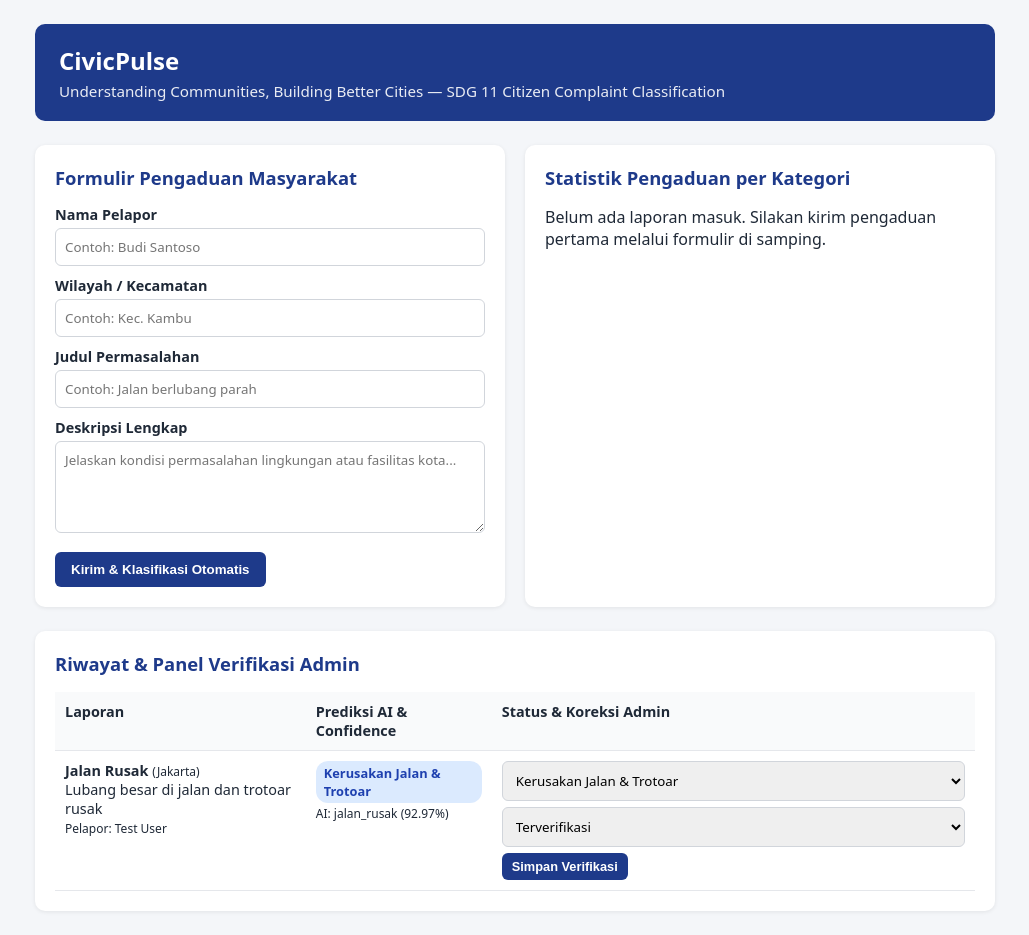
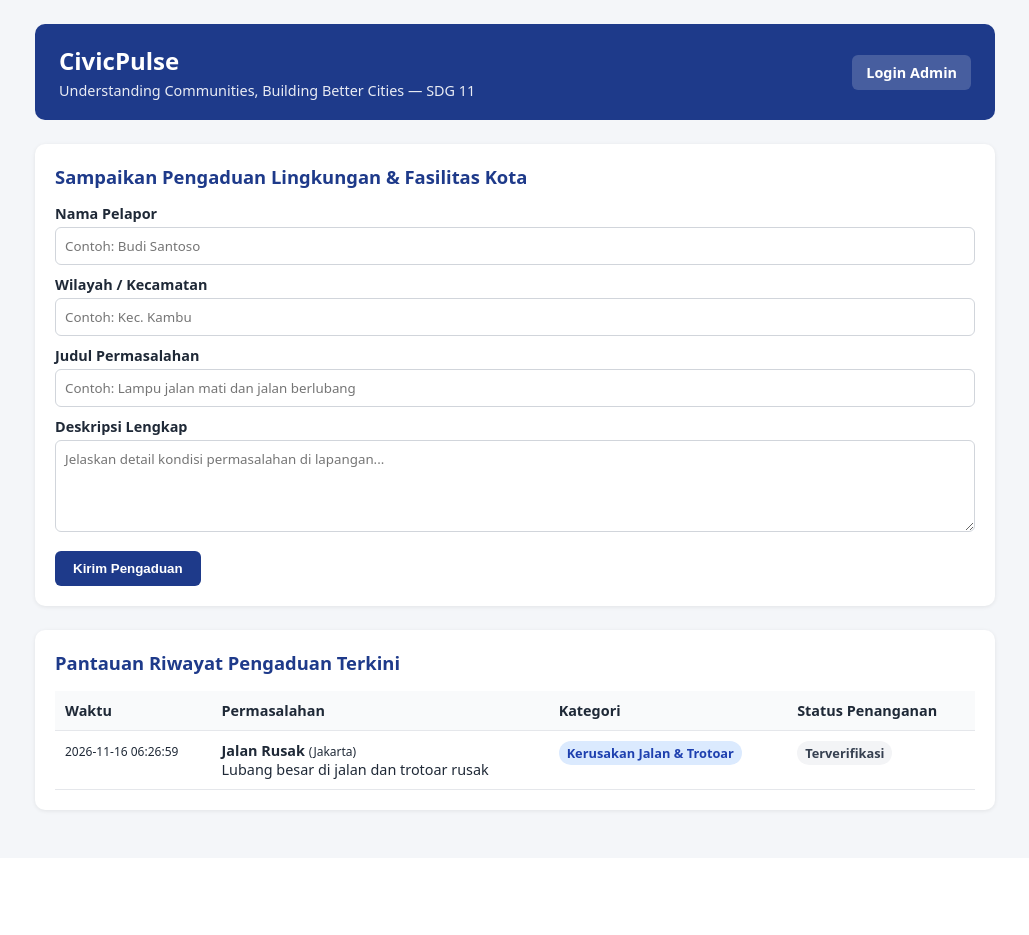
Before and after one commit to aghy07/CivicPulseApp, a Flask app: page / in a window 1280 px wide. Shown: the whole page, without its empty margins (125-1154 px from the left). After the commit the page ends 814 px from the top, so only its background shows below. Run offline with Flask 3, Linux system fonts and the light colour scheme; data comes from the database, SQL or seed files in the repository; parts of the project's set-up code (start-up, migrations or seed data) failed here and were passed over.

Commit message:
Update Struktur Web

```diff
--- a/Templates/index.html
+++ b/Templates/index.html
@@ -3,48 +3,57 @@
 <head>
     <meta charset="UTF-8">
     <meta name="viewport" content="width=device-width, initial-scale=1.0">
-    <title>CivicPulse — Klasifikasi Pengaduan Masyarakat</title>
+    <title>CivicPulse — Pengaduan Masyarakat Perkotaan</title>
     <style>
         body { font-family: system-ui, -apple-system, sans-serif; background: #f4f6f9; color: #1f2937; margin: 0; padding: 24px; }
         .container { max-width: 960px; margin: 0 auto; }
-        header { background: #1e3a8a; color: #fff; padding: 20px 24px; border-radius: 10px; margin-bottom: 24px; }
+        header { background: #1e3a8a; color: #fff; padding: 20px 24px; border-radius: 10px; margin-bottom: 24px; display: flex; justify-content: space-between; align-items: center; flex-wrap: wrap; gap: 12px; }
         header h1 { margin: 0 0 4px; font-size: 1.5rem; }
-        header p { margin: 0; opacity: 0.9; font-size: 0.95rem; }
-        .grid { display: grid; grid-template-columns: 1fr 1fr; gap: 20px; margin-bottom: 24px; }
-        .card { background: #fff; padding: 20px; border-radius: 10px; box-shadow: 0 1px 4px rgba(0,0,0,0.08); }
+        header p { margin: 0; opacity: 0.9; font-size: 0.9rem; }
+        .nav-btn { background: rgba(255,255,255,0.18); color: #fff; text-decoration: none; padding: 8px 14px; border-radius: 6px; font-size: 0.9rem; font-weight: 600; }
+        .nav-btn:hover { background: rgba(255,255,255,0.28); }
+        .card { background: #fff; padding: 20px; border-radius: 10px; box-shadow: 0 1px 4px rgba(0,0,0,0.08); margin-bottom: 24px; }
         h2 { margin-top: 0; font-size: 1.15rem; color: #1e3a8a; }
         label { display: block; font-weight: 600; margin: 10px 0 4px; font-size: 0.9rem; }
-        input, textarea, select { width: 100%; padding: 9px; border: 1px solid #d1d5db; border-radius: 6px; box-sizing: border-box; font-family: inherit; }
-        button { background: #1e3a8a; color: #fff; border: none; padding: 10px 16px; border-radius: 6px; cursor: pointer; font-weight: 600; margin-top: 14px; }
+        input, textarea { width: 100%; padding: 9px; border: 1px solid #d1d5db; border-radius: 6px; box-sizing: border-box; font-family: inherit; }
+        button { background: #1e3a8a; color: #fff; border: none; padding: 10px 18px; border-radius: 6px; cursor: pointer; font-weight: 600; margin-top: 14px; }
         button:hover { background: #1d4ed8; }
         .alert { background: #ecfdf5; border-left: 4px solid #10b981; padding: 14px; border-radius: 6px; margin-bottom: 20px; }
         .badge { display: inline-block; padding: 3px 8px; border-radius: 12px; font-size: 0.8rem; font-weight: 600; background: #dbeafe; color: #1e40af; }
+        .status-badge { display: inline-block; padding: 3px 8px; border-radius: 12px; font-size: 0.8rem; font-weight: 600; background: #f3f4f6; color: #374151; }
         table { width: 100%; border-collapse: collapse; font-size: 0.9rem; }
         th, td { text-align: left; padding: 10px; border-bottom: 1px solid #e5e7eb; vertical-align: top; }
         th { background: #f9fafb; }
-        @media (max-width: 768px) { .grid { grid-template-columns: 1fr; } }
     </style>
 </head>
 <body>
 <div class="container">
     <header>
+        <div>
             <h1>CivicPulse</h1>
-        <p>Understanding Communities, Building Better Cities — SDG 11 Citizen Complaint Classification</p>
+            <p>Understanding Communities, Building Better Cities — SDG 11</p>
+        </div>
+        <div>
+            {% if session.get('role') == 'admin' %}
+                <a href="{{ url_for('admin_dashboard') }}" class="nav-btn">Dashboard Admin ({{ session.get('user_name') }})</a>
+            {% else %}
+                <a href="{{ url_for('login') }}" class="nav-btn">Login Admin</a>
+            {% endif %}
+        </div>
     </header>
 
     {% if hasil %}
     <div class="alert">
-        <strong>Laporan Berhasil Diklasifikasikan oleh AI:</strong><br>
+        <strong>Laporan Berhasil Dikirim & Diklasifikasikan oleh AI:</strong><br>
         Judul: {{ hasil.judul }}<br>
-        Prediksi Kategori: <span class="badge">{{ hasil.nama_kategori }}</span>
+        Kategori Terdeteksi: <span class="badge">{{ hasil.nama_kategori }}</span>
         | Confidence Score: <strong>{{ hasil.confidence }}%</strong>
-        | Status Awal: <strong>{{ hasil.status }}</strong>
+        | Status: <strong>{{ hasil.status }}</strong>
     </div>
     {% endif %}
 
-    <div class="grid">
     <div class="card">
-            <h2>Formulir Pengaduan Masyarakat</h2>
+        <h2>Sampaikan Pengaduan Lingkungan & Fasilitas Kota</h2>
         <form method="POST">
             <label>Nama Pelapor</label>
             <input type="text" name="reporter_name" placeholder="Contoh: Budi Santoso" required>
@@ -53,76 +62,43 @@
             <input type="text" name="area" placeholder="Contoh: Kec. Kambu">
 
             <label>Judul Permasalahan</label>
-                <input type="text" name="title" placeholder="Contoh: Jalan berlubang parah" required>
+            <input type="text" name="title" placeholder="Contoh: Lampu jalan mati dan jalan berlubang" required>
 
             <label>Deskripsi Lengkap</label>
-                <textarea name="description" rows="4" placeholder="Jelaskan kondisi permasalahan lingkungan atau fasilitas kota..." required></textarea>
+            <textarea name="description" rows="4" placeholder="Jelaskan detail kondisi permasalahan di lapangan..." required></textarea>
 
-                <button type="submit">Kirim & Klasifikasi Otomatis</button>
+            <button type="submit">Kirim Pengaduan</button>
         </form>
     </div>
 
     <div class="card">
-            <h2>Statistik Pengaduan per Kategori</h2>
-            {% if statistik %}
-            <table>
-                <thead>
-                    <tr><th>Kategori</th><th>Jumlah Laporan</th></tr>
-                </thead>
-                <tbody>
-                    {% for row in statistik %}
-                    <tr>
-                        <td>{{ label_map.get(row.kategori, row.kategori) }}</td>
-                        <td><strong>{{ row.total }}</strong></td>
-                    </tr>
-                    {% endfor %}
-                </tbody>
-            </table>
-            {% else %}
-            <p>Belum ada laporan masuk. Silakan kirim pengaduan pertama melalui formulir di samping.</p>
-            {% endif %}
-        </div>
-    </div>
-
-    <div class="card">
-        <h2>Riwayat & Panel Verifikasi Admin</h2>
+        <h2>Pantauan Riwayat Pengaduan Terkini</h2>
         <table>
             <thead>
                 <tr>
-                    <th>Laporan</th>
-                    <th>Prediksi AI & Confidence</th>
-                    <th>Status & Koreksi Admin</th>
+                    <th>Waktu</th>
+                    <th>Permasalahan</th>
+                    <th>Kategori</th>
+                    <th>Status Penanganan</th>
                 </tr>
             </thead>
             <tbody>
                 {% for item in laporan %}
                 <tr>
+                    <td><small>{{ item.created_at }}</small></td>
                     <td>
                         <strong>{{ item.title }}</strong> <small>({{ item.area or 'Umum' }})</small><br>
-                        <span>{{ item.description }}</span><br>
-                        <small>Pelapor: {{ item.reporter_name }}</small>
+                        <span>{{ item.description }}</span>
                     </td>
                     <td>
-                        <span class="badge">{{ label_map.get(item.verified_category or item.predicted_category, item.predicted_category) }}</span><br>
-                        <small>AI: {{ item.predicted_category }} ({{ item.confidence_score }}%)</small>
+                        <span class="badge">{{ label_map.get(item.verified_category or item.predicted_category, item.predicted_category) }}</span>
                     </td>
                     <td>
-                        <form action="{{ url_for('verifikasi_laporan', complaint_id=item.id) }}" method="POST">
-                            <select name="verified_category" style="margin-bottom:6px;">
-                                {% for kode, nama in label_map.items() %}
-                                <option value="{{ kode }}" {% if (item.verified_category or item.predicted_category) == kode %}selected{% endif %}>{{ nama }}</option>
-                                {% endfor %}
-                            </select>
-                            <select name="status" style="margin-bottom:6px;">
-                                <option value="Menunggu Verifikasi" {% if item.status == 'Menunggu Verifikasi' %}selected{% endif %}>Menunggu Verifikasi</option>
-                                <option value="Terverifikasi" {% if item.status == 'Terverifikasi' %}selected{% endif %}>Terverifikasi</option>
-                                <option value="Dalam Tindak Lanjut" {% if item.status == 'Dalam Tindak Lanjut' %}selected{% endif %}>Dalam Tindak Lanjut</option>
-                                <option value="Selesai" {% if item.status == 'Selesai' %}selected{% endif %}>Selesai</option>
-                            </select>
-                            <button type="submit" style="margin-top:0; padding:6px 10px; font-size:0.8rem;">Simpan Verifikasi</button>
-                        </form>
+                        <span class="status-badge">{{ item.status }}</span>
                     </td>
                 </tr>
+                {% else %}
+                <tr><td colspan="4">Belum ada laporan pengaduan yang masuk.</td></tr>
                 {% endfor %}
             </tbody>
         </table>
```
Lines whose indentation alone changed are shown as unchanged.
